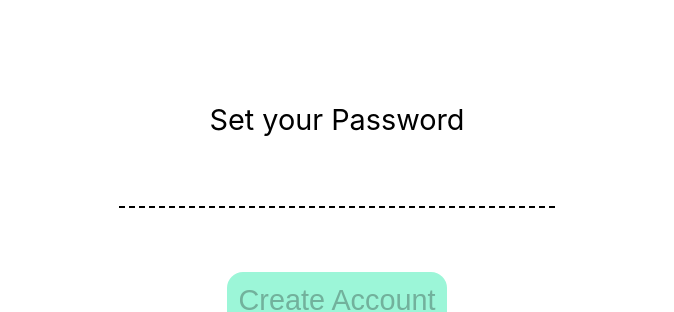
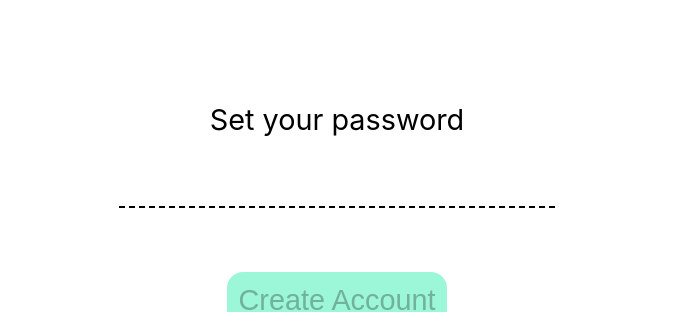
Before and after one commit to shighetari/secret-family-recipes-1-front-endbackup, a React (Create React App) app: page /signup in a window 1280 px wide. Shown: the part 403-715 px from the top of the page, without its empty margins (303-977 px from the left). Built offline with nearby package versions, Linux system fonts and the light colour scheme.

Commit message:
cleande out prettier styling code

```diff
--- a/src/components/LoginForm.js
+++ b/src/components/LoginForm.js
@@ -43,8 +43,6 @@ const submitHandler = e => {
 
 }
 
-
-
   function changeHandler(e) {
     const { name, value } = e.target;
 
@@ -59,25 +57,23 @@ const submitHandler = e => {
       <h1>Log in to access your secret recepies</h1>
       <form className="form" onSubmit={submitHandler}>
         <label className="form-label">
-          {" "}
           Type in your username
           <input
             className="form-input"
             type="username"
             name="username"
             onChange={changeHandler}
-            value={formValues.username} //change values from local state
+            value={formValues.username}
           ></input>
         </label>
         <label className="form-label">
-          {" "}
           And your password
           <input
             className="form-input"
             type="password"
             name="password"
             onChange={changeHandler}
-            value={formValues.password} //change values from local state
+            value={formValues.password}
           ></input>
         </label>
         {errors.message ? (<p className="error">{errors.message}</p>) : null}
--- a/src/components/SignupForm.js
+++ b/src/components/SignupForm.js
@@ -105,7 +105,7 @@ function SignupForm() {
         </label>
 
         <label className='form-label'>
-          Set your Password
+          Set your password
           <input
             className='form-input'
             type="password"
```
